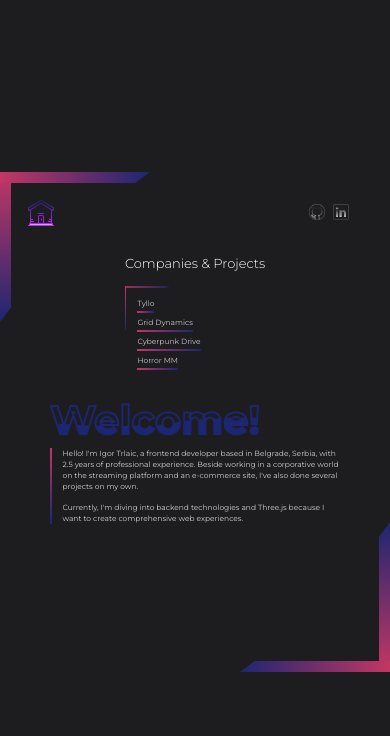
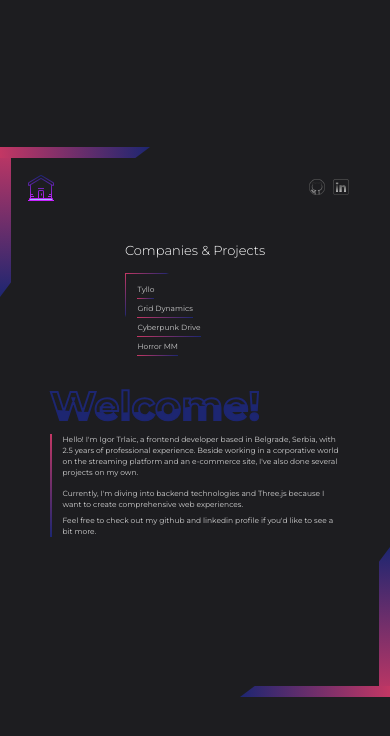
Before and after one commit to Trlaic/portfolio, a React (Vite) app: page /resume in a window 390 px wide. Shown: the top 736 px of the page. Built offline with nearby package versions, Linux system fonts and the light colour scheme; a web font is replaced by a local one.

Commit message:
x35: Add little modifications

```diff
--- a/src/components/ClassicPage/DisplayInformation.module.scss
+++ b/src/components/ClassicPage/DisplayInformation.module.scss
@@ -63,8 +63,12 @@
     line-height: 2.2rem;
 }
 
-.paragraph:not(:last-child) {
+.paragraph:first-child {
     margin-bottom: 2rem;
+}
+
+.paragraph:nth-child(2n) {
+    margin-bottom: 1rem;
 }
 
 .paragraphs {
@@ -102,6 +106,7 @@
 
 .tech_container {
     display: flex;
+    flex-wrap: wrap;
     color: #fff;
     width: 100%;
     justify-content: flex-start;
@@ -111,6 +116,7 @@
 
 .tech {
     padding: .5rem 1rem;
+    margin-bottom: 5px;
     border-radius: 2rem;
     background-color: $color-linear-gradient-second;
 }
--- a/src/components/ClassicPage/DisplayInformation.tsx
+++ b/src/components/ClassicPage/DisplayInformation.tsx
@@ -32,6 +32,9 @@ const DisplayInformation: React.FC<ComponentProps> = ({activeParagraphNumber}) =
                         <p className={style.paragraph}>
                             {paragraph.part2}
                         </p>
+                        <p className={style.paragraph}>
+                            {paragraph.part3}
+                        </p>
                     </div> :
                     <div className={style.paragraphs}>
                         <h3 className={style.heading_3}>{paragraph.title}</h3>
--- a/src/helpers/Arrays.ts
+++ b/src/helpers/Arrays.ts
@@ -4,7 +4,8 @@ const headingList = ['Welcome!', 'Tyllo', 'Grid Dynamics', 'Cyberpunk Drive', 'H
 const displayInformationParagraphsArray = [
     {
         part1: "Hello! I'm Igor Trlaic, a frontend developer based in Belgrade, Serbia, with 2.5 years of professional experience. Beside working in a corporative world on the streaming platform and an e-commerce site, I've also done several projects on my own.",
-        part2: "Currently, I'm diving into backend technologies and Three.js because I want to create comprehensive web experiences."
+        part2: "Currently, I'm diving into backend technologies and Three.js because I want to create comprehensive web experiences.",
+        part3: "Feel free to check out my github and linkedin profile if you'd like to see a bit more."
     },
     {
         title: "Software Engineer (specialization UI)",
@@ -18,7 +19,7 @@ const displayInformationParagraphsArray = [
         title: "Junior Software Engineer (specialization UI)",
         employment: 'Employment period: ',
         date: "February 2022 - April 2023",
-        description: "Developing -American Eagle- website with HTML, CSS, JavaScript and TypeScript. Collaborated with designers and backend developers for seamless integration and optimal performance. Utilized Ember.js for enhanced user experience and streamlined development. Conducted thorough testing and debugging for cross-browser compatibility. Actively engaged in code reviews and contributed to improving coding standards and best practices within the team.",
+        description: "Developing -American Eagle- website. Collaborated with designers and backend developers for seamless integration and optimal performance. Utilized Ember.js for enhanced user experience and streamlined development. Actively engaged in code reviews and contributed to improving coding standards and best practices within the team.",
         tech: ['HTML', 'SCSS', 'JavaScript', 'TypeScript', 'Ember', 'Jest', 'BitBucket', 'Jira'],
         link: "https://www.ae.com/us/en"
     },
@@ -30,8 +31,8 @@ const displayInformationParagraphsArray = [
         link: "https://hrtkovci-cyberpunk.netlify.app/"
     },
     {
-        title: "Little web game",
-        description: "Lorem Ipsum Lorem Ipsum Lorem Ipsum Lorem Ipsum Lorem Ipsum Lorem Ipsum Lorem Ipsum Lorem Ipsum Lorem Ipsum Lorem Ipsum Lorem Ipsum Lorem IpsumLorem IpsumLorem Ipsum Lorem Ipsum",
+        title: "Memory game",
+        description: "I've done this game mainly to have a platform for exercising my React + Typescript and to have a fun way to express some creativity (if there is any) along the way. Even though I intended it to be a horror game at first, it drifted away towards absurdity.",
         tech: ['React', 'TypeScript', 'SCSS', 'Vite'],
         link: "https://horror-memorygame.netlify.app/"
     }
--- a/src/pages/ClassicPage/ClassicPage.module.scss
+++ b/src/pages/ClassicPage/ClassicPage.module.scss
@@ -29,7 +29,7 @@
 @media only screen and (max-width: 480px) and (min-height: 550px) {
     .content {
         width: 100%;
-        height: 500px;
+        height: 550px;
         align-self: center;
     }
 }
```
